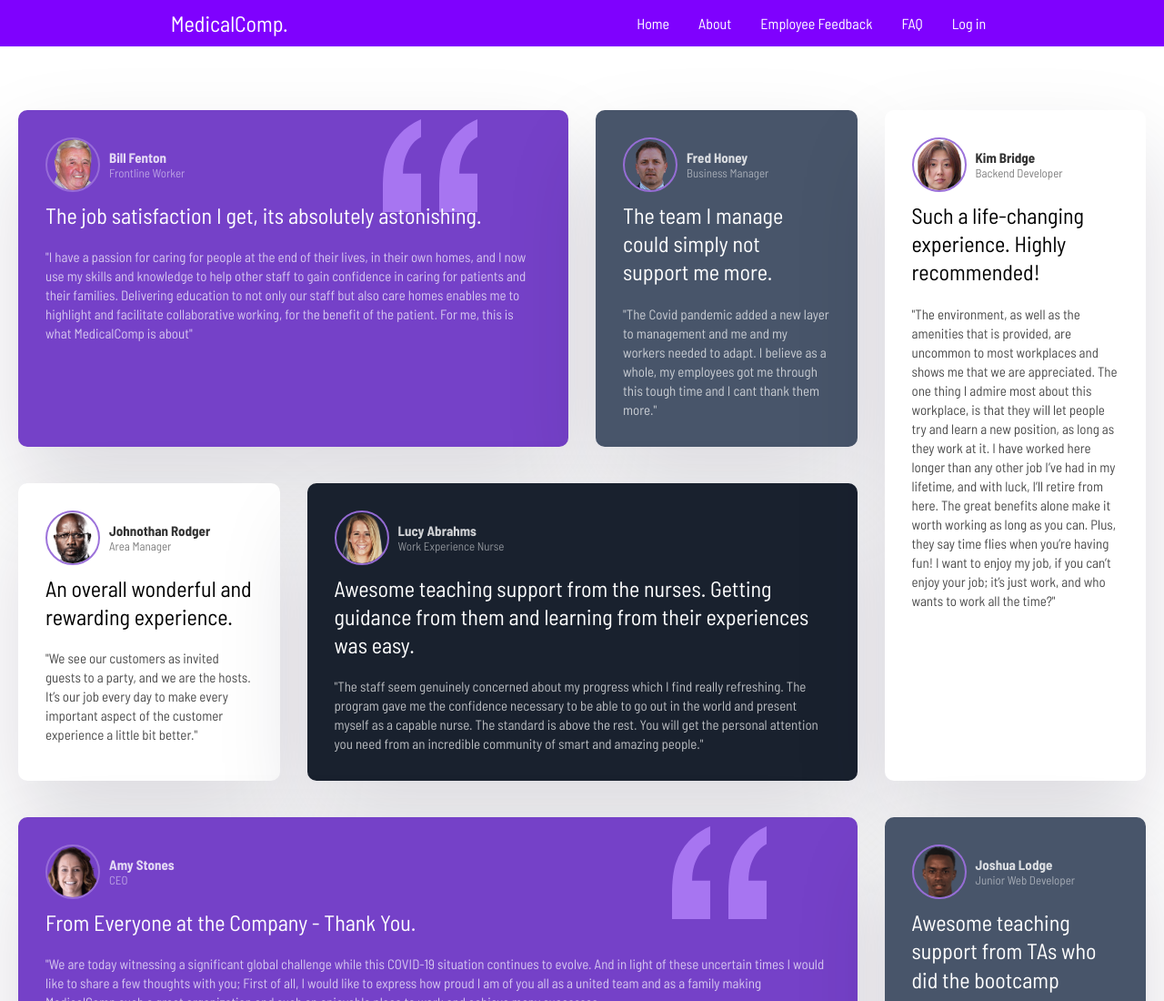
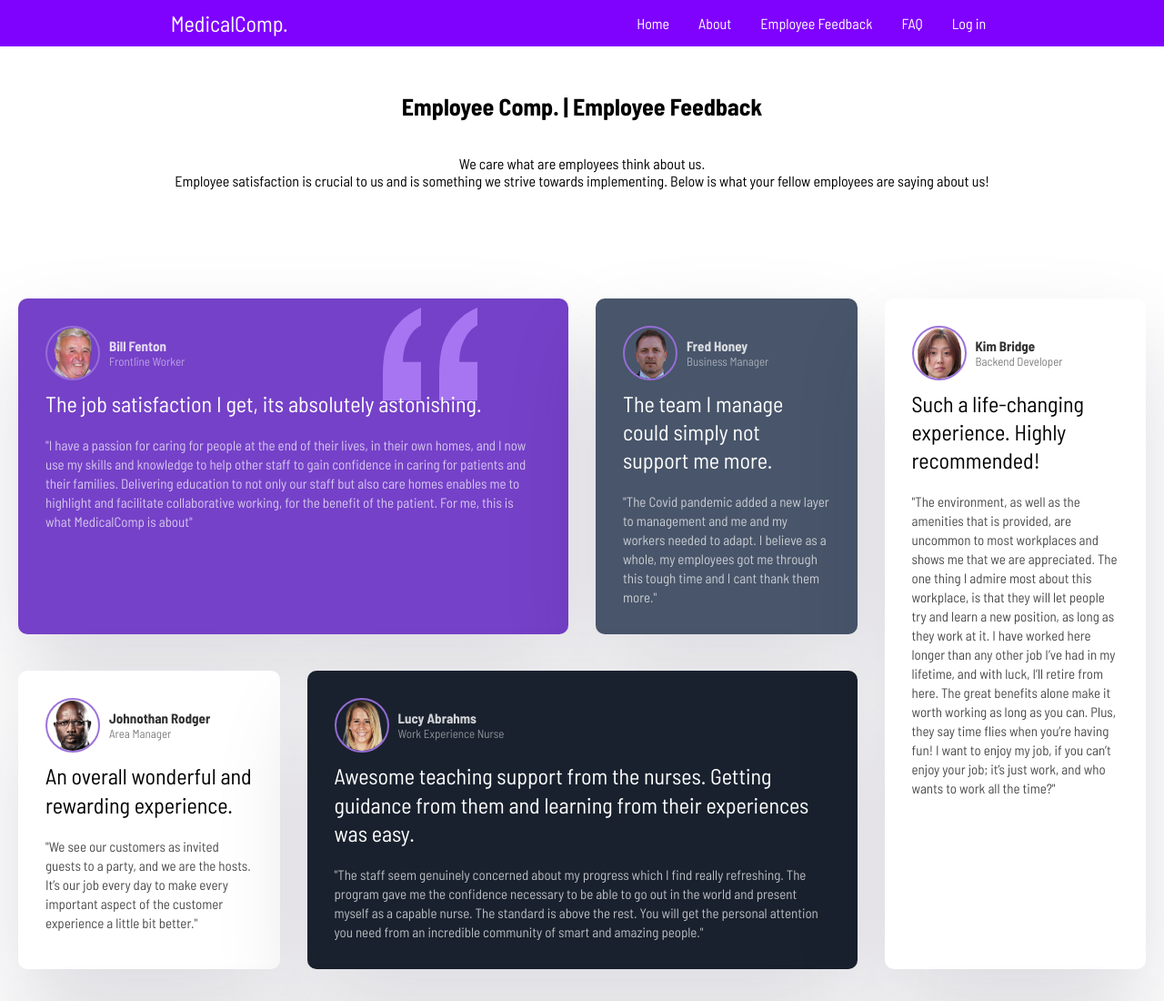
Before and after one commit to BarclayCousin/CodeX, a plain HTML site: page Feedback.html in a window 1280 px wide. Shown: the top 1100 px of the page at 91% size. Drawn offline with Linux system fonts and the light colour scheme; files whose address does not match are found by name.

Commit message:
Updated Text - Feedback Page

```diff
--- a/Feedback.html
+++ b/Feedback.html
@@ -31,6 +31,11 @@
   </nav>
   </nav-body>
 
+  <div class="about-section">
+    <h1 class="h1about">Employee Comp. | Employee Feedback</h1>
+    <p class="pabout">We care what are employees think about us.<br> Employee satisfaction is crucial to us and is something we strive towards implementing. Below is what your fellow employees are saying about us!<br> </p>
+
+  </div>
 
 
 
```
